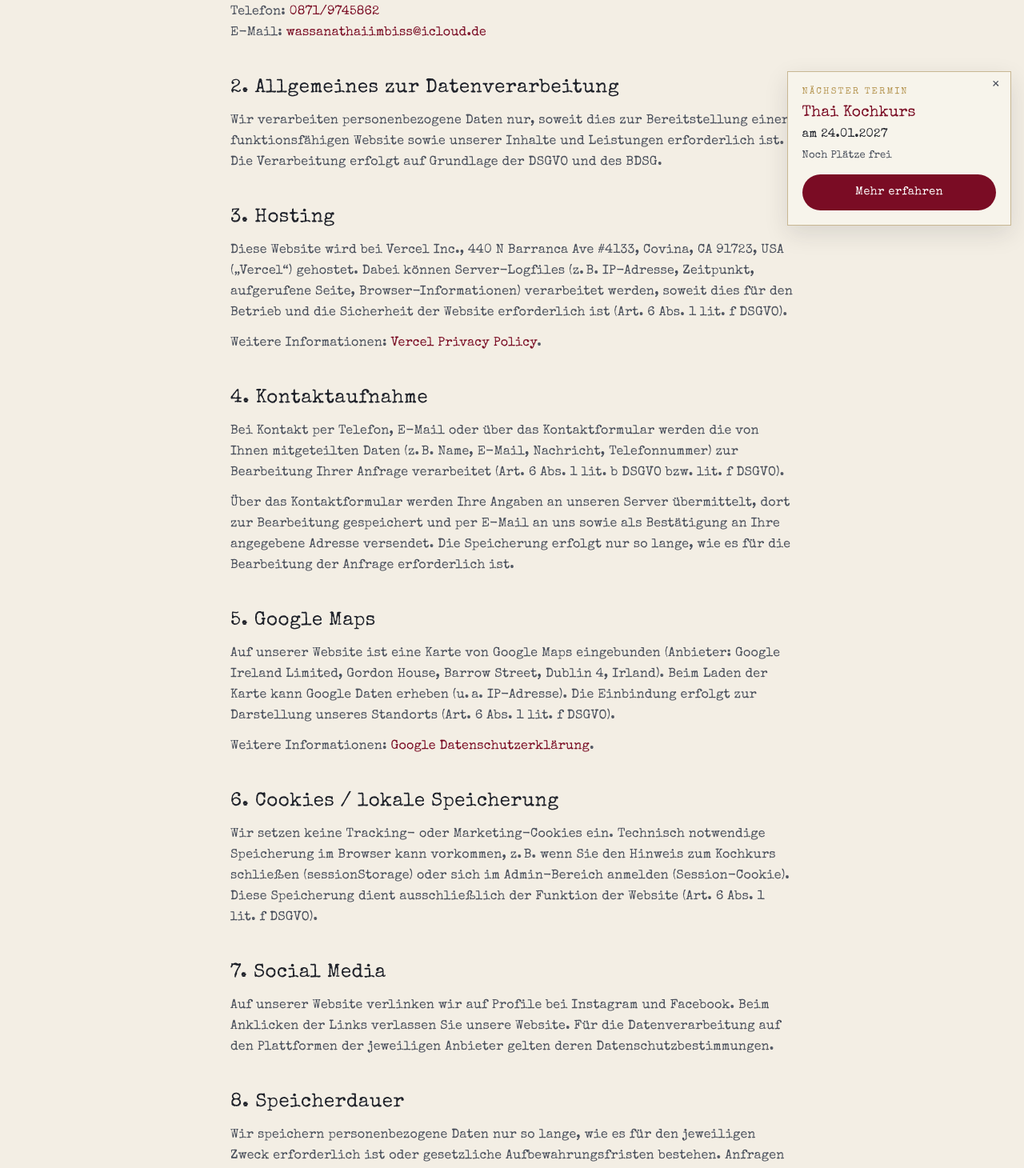
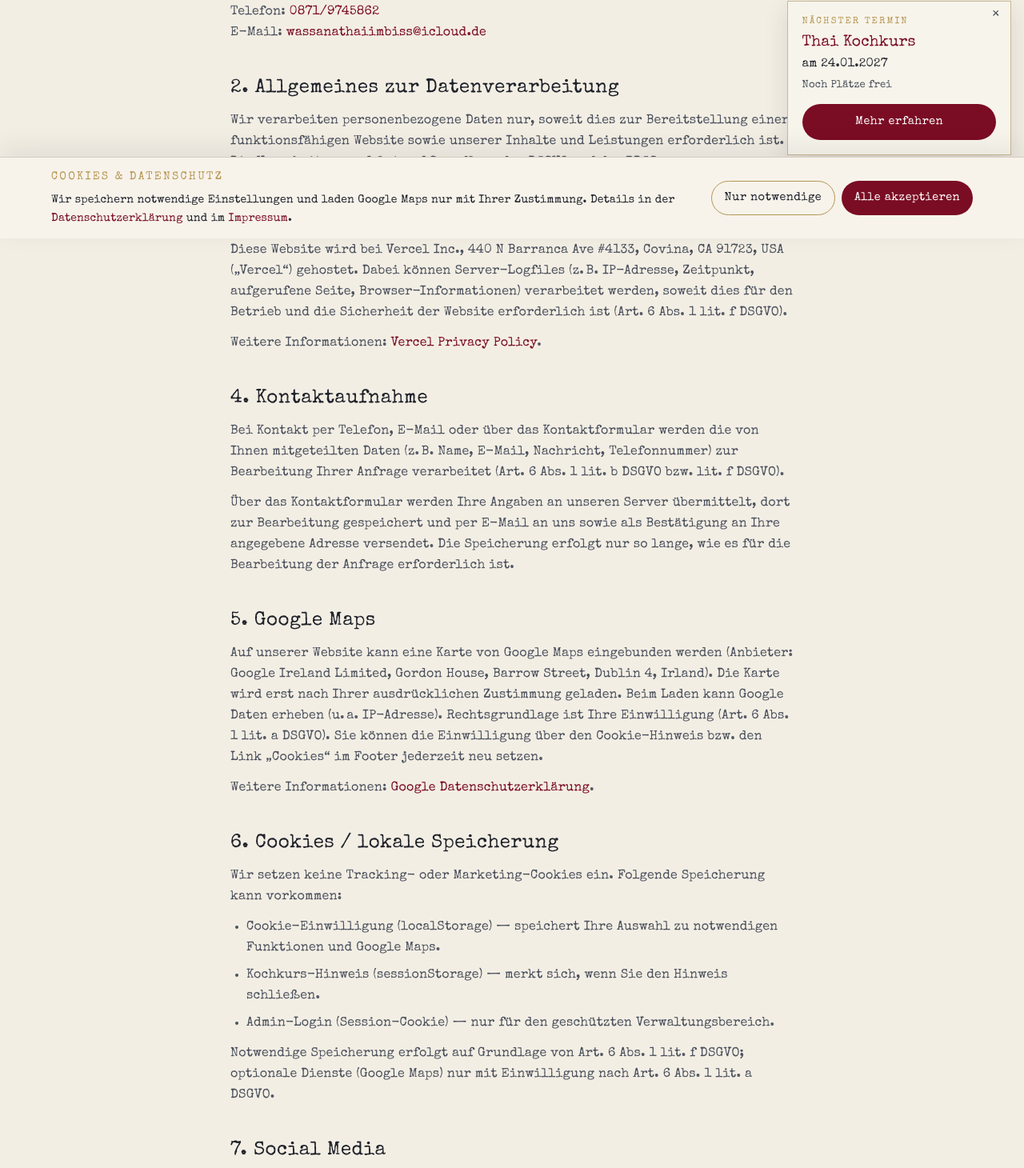
Before and after one commit to viastefan/Wassana, a Next.js app: page /datenschutz in a window 1280 px wide. Shown: the part 502-1962 px from the top of the page at 80% size. Built offline with nearby package versions, Linux system fonts and the light colour scheme; no server answers.

Commit message:
Finalize delivery: cookie banner, maps consent, handover notes.
Add a simple consent banner with Datenschutz/Impressum links, load
Google Maps only after approval, improve a11y focus/skip link, and
document owner/Vercel setup for customer handover.

```diff
--- a/src/app/datenschutz/page.tsx
+++ b/src/app/datenschutz/page.tsx
@@ -124,11 +124,14 @@ export default function DatenschutzPage() {
                 5. Google Maps
               </h2>
               <p className="mt-3">
-                Auf unserer Website ist eine Karte von Google Maps eingebunden
-                (Anbieter: Google Ireland Limited, Gordon House, Barrow Street,
-                Dublin 4, Irland). Beim Laden der Karte kann Google Daten
-                erheben (u. a. IP-Adresse). Die Einbindung erfolgt zur
-                Darstellung unseres Standorts (Art. 6 Abs. 1 lit. f DSGVO).
+                Auf unserer Website kann eine Karte von Google Maps eingebunden
+                werden (Anbieter: Google Ireland Limited, Gordon House, Barrow
+                Street, Dublin 4, Irland). Die Karte wird erst nach Ihrer
+                ausdrücklichen Zustimmung geladen. Beim Laden kann Google Daten
+                erheben (u. a. IP-Adresse). Rechtsgrundlage ist Ihre Einwilligung
+                (Art. 6 Abs. 1 lit. a DSGVO). Sie können die Einwilligung über
+                den Cookie-Hinweis bzw. den Link „Cookies“ im Footer jederzeit
+                neu setzen.
               </p>
               <p className="mt-3">
                 Weitere Informationen:{" "}
@@ -151,12 +154,27 @@ export default function DatenschutzPage() {
                 6. Cookies / lokale Speicherung
               </h2>
               <p className="mt-3">
-                Wir setzen keine Tracking- oder Marketing-Cookies ein. Technisch
-                notwendige Speicherung im Browser kann vorkommen, z. B. wenn Sie
-                den Hinweis zum Kochkurs schließen (sessionStorage) oder sich im
-                Admin-Bereich anmelden (Session-Cookie). Diese Speicherung dient
-                ausschließlich der Funktion der Website (Art. 6 Abs. 1 lit. f
-                DSGVO).
+                Wir setzen keine Tracking- oder Marketing-Cookies ein. Folgende
+                Speicherung kann vorkommen:
+              </p>
+              <ul className="mt-3 list-disc space-y-2 pl-5">
+                <li>
+                  Cookie-Einwilligung (localStorage) — speichert Ihre Auswahl zu
+                  notwendigen Funktionen und Google Maps.
+                </li>
+                <li>
+                  Kochkurs-Hinweis (sessionStorage) — merkt sich, wenn Sie den
+                  Hinweis schließen.
+                </li>
+                <li>
+                  Admin-Login (Session-Cookie) — nur für den geschützten
+                  Verwaltungsbereich.
+                </li>
+              </ul>
+              <p className="mt-3">
+                Notwendige Speicherung erfolgt auf Grundlage von Art. 6 Abs. 1
+                lit. f DSGVO; optionale Dienste (Google Maps) nur mit
+                Einwilligung nach Art. 6 Abs. 1 lit. a DSGVO.
               </p>
             </section>
           </Reveal>
--- a/src/app/globals.css
+++ b/src/app/globals.css
@@ -134,6 +134,80 @@ select:-webkit-autofill:focus {
 
 .admin-tabbar button {
   font-family: inherit;
+}
+
+.skip-link {
+  position: absolute;
+  left: 1rem;
+  top: -100%;
+  z-index: 100;
+  padding: 0.65rem 1rem;
+  background: var(--red);
+  color: #fff !important;
+  border-radius: 0.35rem;
+}
+
+.skip-link:focus {
+  top: 1rem;
+}
+
+.cookie-banner {
+  position: fixed;
+  inset-inline: 0;
+  bottom: 0;
+  z-index: 70;
+  padding: 0.85rem;
+  padding-bottom: max(0.85rem, env(safe-area-inset-bottom));
+  background: color-mix(in srgb, var(--paper) 96%, white);
+  border-top: 1px solid var(--line);
+  box-shadow: 0 -10px 30px rgba(30, 33, 41, 0.08);
+}
+
+.cookie-banner-inner {
+  margin: 0 auto;
+  display: flex;
+  max-width: 72rem;
+  flex-direction: column;
+  gap: 1rem;
+}
+
+@media (min-width: 768px) {
+  .cookie-banner-inner {
+    flex-direction: row;
+    align-items: center;
+    justify-content: space-between;
+    gap: 1.5rem;
+  }
+}
+
+html.has-cookie-banner .course-promo {
+  bottom: 8.5rem;
+}
+
+@media (min-width: 768px) {
+  html.has-cookie-banner .course-promo {
+    bottom: 6.5rem;
+  }
+}
+
+.map-consent {
+  background-image:
+    linear-gradient(
+      135deg,
+      color-mix(in srgb, var(--bg-soft) 92%, var(--gold-soft)) 0%,
+      var(--bg-soft) 55%,
+      color-mix(in srgb, var(--paper) 80%, var(--line)) 100%
+    );
+}
+
+:focus-visible {
+  outline: 2px solid var(--red);
+  outline-offset: 3px;
+}
+
+button:focus:not(:focus-visible),
+a:focus:not(:focus-visible) {
+  outline: none;
 }
 
 .gold-rule {
--- a/src/app/kontakt/page.tsx
+++ b/src/app/kontakt/page.tsx
@@ -1,6 +1,7 @@
 import type { Metadata } from "next";
 import { ContactForm } from "@/components/ContactForm";
 import { Reveal } from "@/components/Reveal";
+import { getSiteContent } from "@/lib/site-content";
 import { site } from "@/lib/site";
 
 export const metadata: Metadata = {
@@ -15,9 +16,10 @@ export const metadata: Metadata = {
   },
 };
 
-const mapsUrl = site.maps.place;
+export default async function KontaktPage() {
+  const content = await getSiteContent();
+  const mapsUrl = site.maps.place;
 
-export default function KontaktPage() {
   return (
     <main className="pt-24">
       <section className="mx-auto grid max-w-6xl gap-14 px-5 py-12 md:grid-cols-2 md:gap-20 md:px-8 md:py-20">
@@ -71,10 +73,10 @@ export default function KontaktPage() {
             <div>
               <p className="text-sm text-[color:var(--gold)]">Öffnungszeiten</p>
               <p className="mt-1 text-[color:var(--ink)]">
-                {site.hours.weekdaysLong}
+                {content.hours.weekdaysLong}
                 <br />
                 <span className="text-[color:var(--muted)]">
-                  {site.hours.weekend}
+                  {content.hours.weekend}
                 </span>
               </p>
             </div>
--- /dev/null
+++ b/src/components/CookieBanner.tsx
@@ -0,0 +1,104 @@
+"use client";
+
+import Link from "next/link";
+import { useEffect, useState } from "react";
+import {
+  CONSENT_STORAGE_KEY,
+  createConsent,
+  parseConsent,
+  type ConsentState,
+} from "@/lib/consent";
+
+function emitConsent(state: ConsentState) {
+  window.dispatchEvent(
+    new CustomEvent("wassana-consent", { detail: state }),
+  );
+}
+
+export function CookieBanner() {
+  const [visible, setVisible] = useState(false);
+
+  useEffect(() => {
+    const existing = parseConsent(localStorage.getItem(CONSENT_STORAGE_KEY));
+    if (!existing) {
+      setVisible(true);
+      document.documentElement.classList.add("has-cookie-banner");
+    }
+
+    function onOpenSettings() {
+      setVisible(true);
+      document.documentElement.classList.add("has-cookie-banner");
+    }
+    window.addEventListener("wassana-open-consent", onOpenSettings);
+    return () => {
+      window.removeEventListener("wassana-open-consent", onOpenSettings);
+    };
+  }, []);
+
+  function save(maps: boolean) {
+    const state = createConsent(maps);
+    localStorage.setItem(CONSENT_STORAGE_KEY, JSON.stringify(state));
+    emitConsent(state);
+    document.documentElement.classList.remove("has-cookie-banner");
+    setVisible(false);
+  }
+
+  if (!visible) return null;
+
+  return (
+    <div
+      className="cookie-banner"
+      role="dialog"
+      aria-labelledby="cookie-banner-title"
+      aria-describedby="cookie-banner-text"
+    >
+      <div className="cookie-banner-inner">
+        <div className="min-w-0 flex-1">
+          <p
+            id="cookie-banner-title"
+            className="text-sm tracking-[0.16em] text-[color:var(--gold)] uppercase"
+          >
+            Cookies & Datenschutz
+          </p>
+          <p
+            id="cookie-banner-text"
+            className="mt-2 text-sm leading-relaxed text-[color:var(--ink)]"
+          >
+            Wir speichern notwendige Einstellungen und laden Google Maps nur
+            mit Ihrer Zustimmung. Details in der{" "}
+            <Link
+              href="/datenschutz"
+              className="text-[color:var(--red)] underline-offset-2 hover:underline"
+            >
+              Datenschutzerklärung
+            </Link>{" "}
+            und im{" "}
+            <Link
+              href="/impressum"
+              className="text-[color:var(--red)] underline-offset-2 hover:underline"
+            >
+              Impressum
+            </Link>
+            .
+          </p>
+        </div>
+        <div className="flex flex-wrap gap-2">
+          <button
+            type="button"
+            className="btn-gold !px-4 !py-2.5 text-sm"
+            onClick={() => save(false)}
+          >
+            Nur notwendige
+          </button>
+          <button
+            type="button"
+            className="btn-primary !px-4 !py-2.5 text-sm"
+            onClick={() => save(true)}
+          >
+            Alle akzeptieren
+          </button>
+        </div>
+      </div>
+    </div>
+  );
+}
--- /dev/null
+++ b/src/components/CookieSettingsButton.tsx
@@ -0,0 +1,13 @@
+"use client";
+
+export function CookieSettingsButton() {
+  return (
+    <button
+      type="button"
+      className="hover:text-[color:var(--red)]"
+      onClick={() => window.dispatchEvent(new Event("wassana-open-consent"))}
+    >
+      Cookies
+    </button>
+  );
+}
--- a/src/components/PublicChrome.tsx
+++ b/src/components/PublicChrome.tsx
@@ -1,6 +1,7 @@
 "use client";
 
 import { usePathname } from "next/navigation";
+import { CookieBanner } from "@/components/CookieBanner";
 import { CookingCoursePromo } from "@/components/CookingCoursePromo";
 import { SiteFooter } from "@/components/SiteFooter";
 import { SiteHeader } from "@/components/SiteHeader";
@@ -22,10 +23,14 @@ export function PublicChrome({
 
   return (
     <div className="site-shell">
+      <a href="#main-content" className="skip-link">
+        Zum Inhalt springen
+      </a>
       <SiteHeader />
-      {children}
+      <div id="main-content">{children}</div>
       <SiteFooter hours={content.hours} />
       <CookingCoursePromo />
+      <CookieBanner />
     </div>
   );
 }
--- a/src/components/SiteFooter.tsx
+++ b/src/components/SiteFooter.tsx
@@ -1,5 +1,6 @@
 import Image from "next/image";
 import Link from "next/link";
+import { CookieSettingsButton } from "@/components/CookieSettingsButton";
 import { site } from "@/lib/site";
 
 type SiteFooterProps = {
@@ -112,6 +113,7 @@ export function SiteFooter({ hours }: SiteFooterProps) {
             <Link href="/datenschutz" className="hover:text-[color:var(--red)]">
               Datenschutz
             </Link>
+            <CookieSettingsButton />
           </div>
         </div>
       </div>
--- /dev/null
+++ b/src/lib/consent.ts
@@ -0,0 +1,32 @@
+export const CONSENT_STORAGE_KEY = "wassana-consent-v1";
+
+export type ConsentState = {
+  necessary: true;
+  maps: boolean;
+  updatedAt: string;
+};
+
+export function parseConsent(raw: string | null): ConsentState | null {
+  if (!raw) return null;
+  try {
+    const parsed = JSON.parse(raw) as Partial<ConsentState>;
+    if (parsed?.necessary !== true || typeof parsed.maps !== "boolean") {
+      return null;
+    }
+    return {
+      necessary: true,
+      maps: parsed.maps,
+      updatedAt: String(parsed.updatedAt || new Date().toISOString()),
+    };
+  } catch {
+    return null;
+  }
+}
+
+export function createConsent(maps: boolean): ConsentState {
+  return {
+    necessary: true,
+    maps,
+    updatedAt: new Date().toISOString(),
+  };
+}
```
Also changed, not shown: src/components/LocationSection.tsx (+3 -11 lines), src/components/MapEmbed.tsx (added, +90 -0 lines), 1 other file (tests, documents, lock files or other folders).
